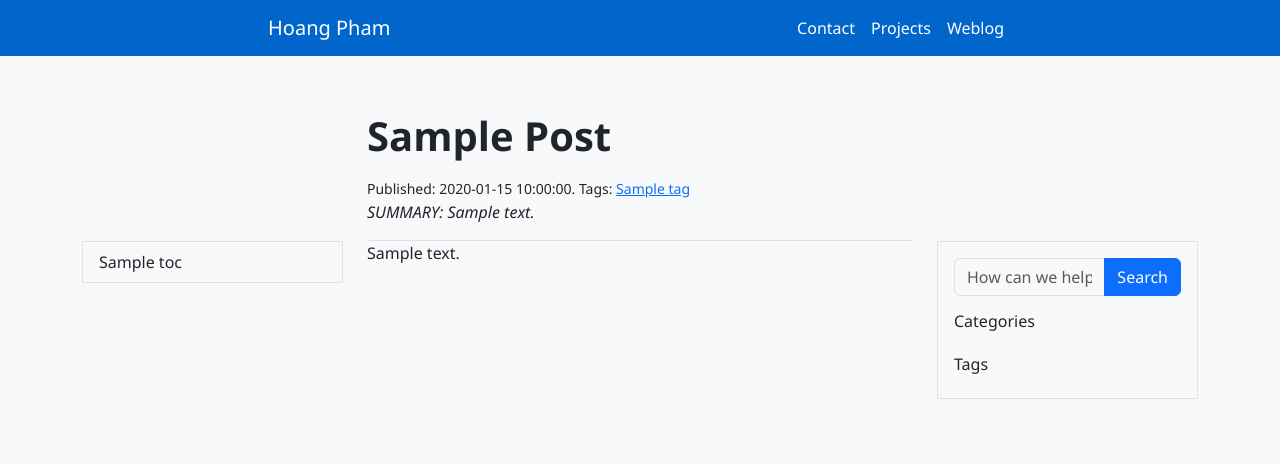
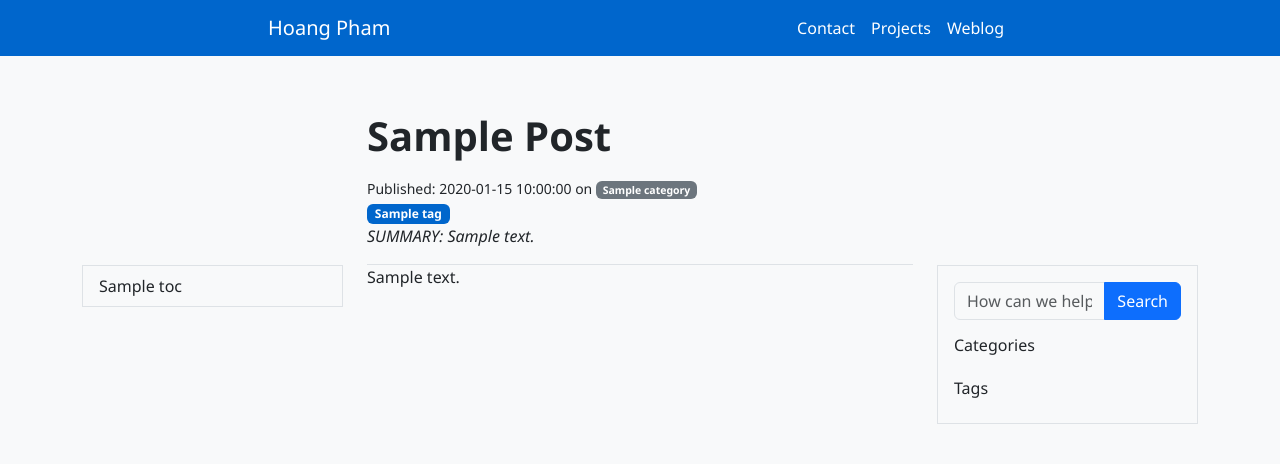
Before and after one commit to yacarthar/blog, a Python web app: template app/templates/post.html in a window 1280 px wide. Shown: the top 464 px of the page. Run offline with Jinja, Linux system fonts and the light colour scheme; the template is opened without the code that fills it: most values are stand-ins (such as "Sample title", 1, 10 or a date in 2020); some libraries are stand-ins or nearby versions.

Commit message:
fix: jinja if none, feat: badge for tag

```diff
--- a/app/models/post.py
+++ b/app/models/post.py
@@ -67,7 +67,7 @@ class Post(db.Model):
             "summary": self.summary,
             "toc": self.toc[:short] if self.toc is not None else None,
             "tags": [t.name for t in self.tags],
-            "category": self.category.name,
+            "category": self.category.name if self.category_id else None,
         }
 
     def save(self):
--- a/app/routers/post.py
+++ b/app/routers/post.py
@@ -90,7 +90,7 @@ class PostApi(Resource):
             logger.error(e.json())
             return {"message": "Bad Request"}, 400
 
-        tags = request.form.get("tags")
+        tags = request.form.getlist("tag")
         if tags:
             for name in tags:
                 tag = create_tag(name)
--- a/app/templates/post.html
+++ b/app/templates/post.html
@@ -6,18 +6,28 @@ block content %}
     <div class="border-bottom">
       <h1 class="my-3">{{post.title|title}}</h1>
       <small class="mb-2">
-        Published: {{post.date_created}}. Tags: {% for tag in post.tags%}
-        <a href="{{'/posts/tag/' + tag }}">{{tag}}</a>
+        Published: {{post.date_created}} {% if post.category is not none%}
+        <span
+          >on
+          <span class="badge text-bg-secondary">{{post.category}}</span></span
+        >
+        {% endif%}</small
+      >
+      <div>
+        {% for tag in post.tags%}
+        <a href="{{'/posts/tag/' + tag }}" class="text-decoration-none">
+          <span class="badge text-bg-primary">{{tag}}</span>
+        </a>
         {% endfor%}
-      </small>
+      </div>
       <p class="fst-italic">SUMMARY: {{post.summary}}</p>
     </div>
   </div>
 </div>
 
-<div class="row mb-4"  id="main">
+<div class="row mb-4" id="main">
   <div class="col-md-3" id="left-pane">
-    {% if post.toc%}
+    {% if post.toc is not none %}
     <div class="sticky-top" id="float-pane">
       <div class="border py-2 px-3">
         <div>{{ post.toc|safe }}</div>
```
